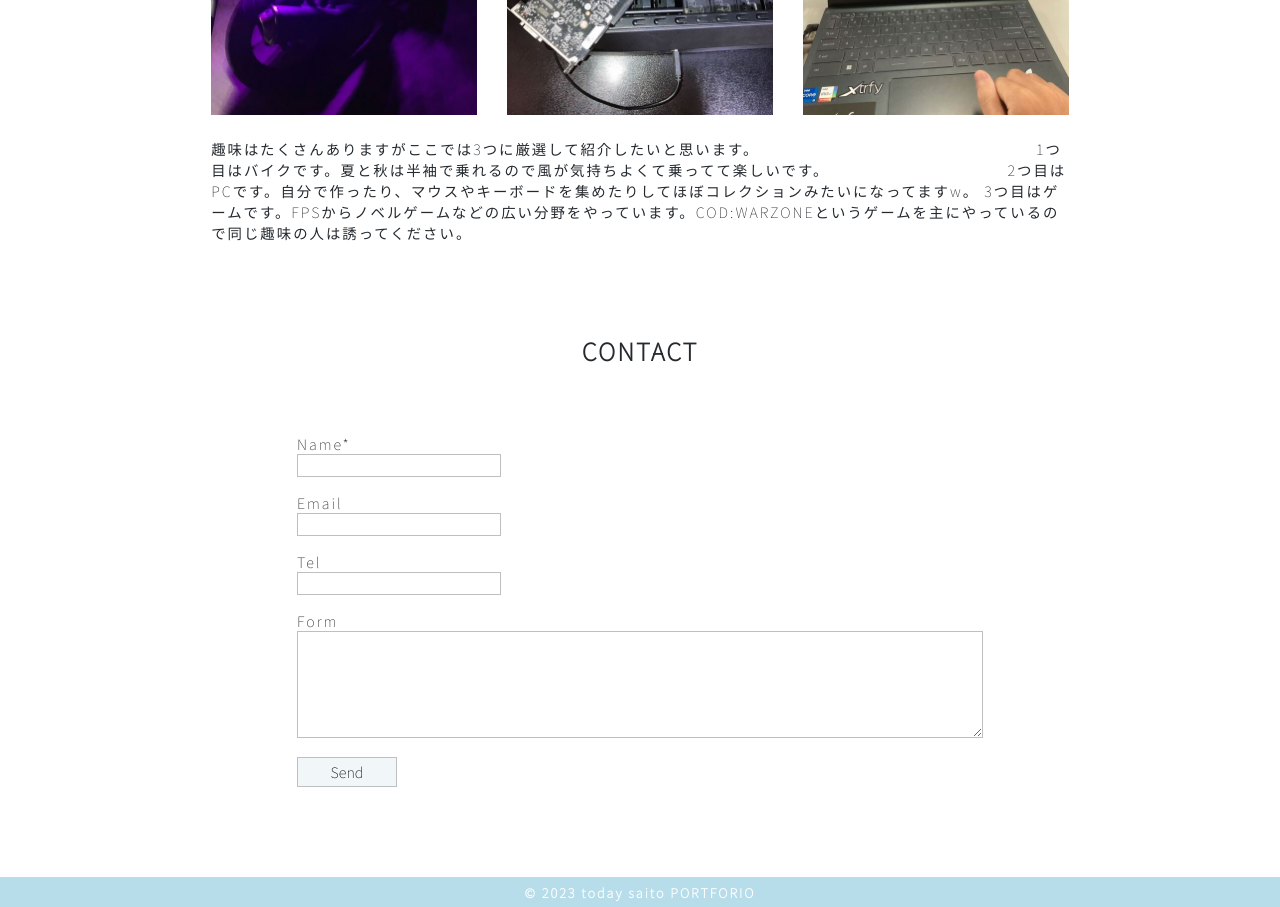
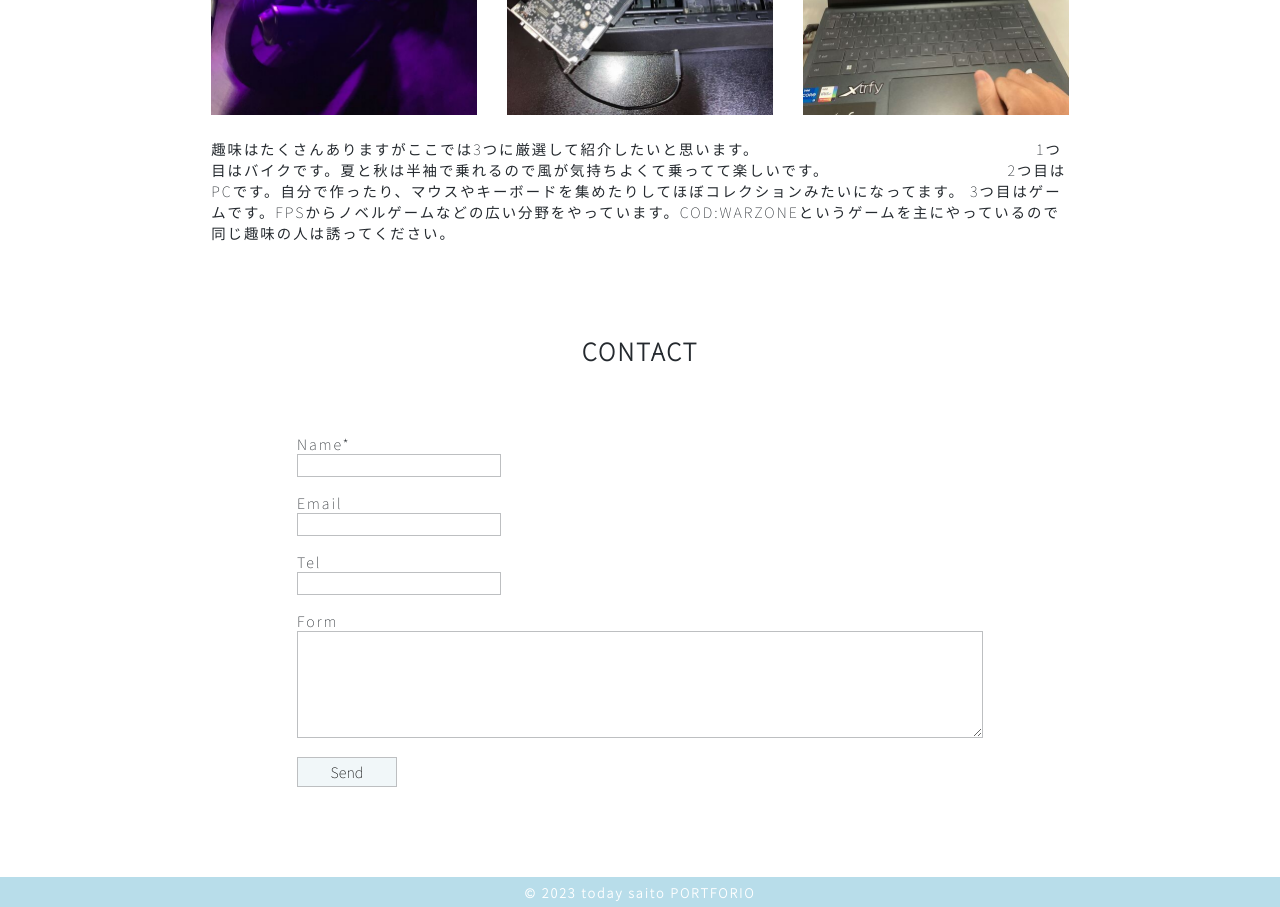
Before and after one commit to itc-n22010/SAITO-, a plain HTML site: page index.html in a window 1280 px wide. Shown: the part 4200-5107 px from the top of the page. Drawn offline with nearby package versions, Linux system fonts and the light colour scheme; some packages are replaced by stand-ins of ours.

Commit message:
Update index.html

```diff
--- a/index.html
+++ b/index.html
@@ -74,7 +74,7 @@
             <section id="about" class="wrapper">
                 <h2 class="sub-title">ABOUT</h2>
                 <p>
-                    齋藤匠のポートフォリオサイト。自分のことや、この１年で作ったプロクラムや今やってる勉強、趣味、自分の特徴、スキル、などの自分のことを知ってもらうｻｲﾄ 　　　　　　　　　　　　　 　         PS*インスタフォローして〜
+                    齋藤匠のポートフォリオサイト。自分のことや、この１年で作ったプロクラムや今やってる勉強、趣味、自分の特徴、スキル、などの自分のことを知ってもらうｻｲﾄ 　　　　　　　　　　      PS*インスタフォローして〜
                 </p>
             </section >
             <section id="profile" class="wrapper">
@@ -132,7 +132,7 @@
                     <p>
                         趣味はたくさんありますがここでは3つに厳選して紹介したいと思います。
                         1つ目はバイクです。夏と秋は半袖で乗れるので風が気持ちよくて乗ってて楽しいです。
-                        2つ目はPCです。自分で作ったり、マウスやキーボードを集めたりしてほぼコレクションみたいになってますw。
+                        2つ目はPCです。自分で作ったり、マウスやキーボードを集めたりしてほぼコレクションみたいになってます。
                         3つ目はゲームです。FPSからノベルゲームなどの広い分野をやっています。COD:WARZONEというゲームを主にやっているので同じ趣味の人は誘ってください。
                     </p>
 
```
